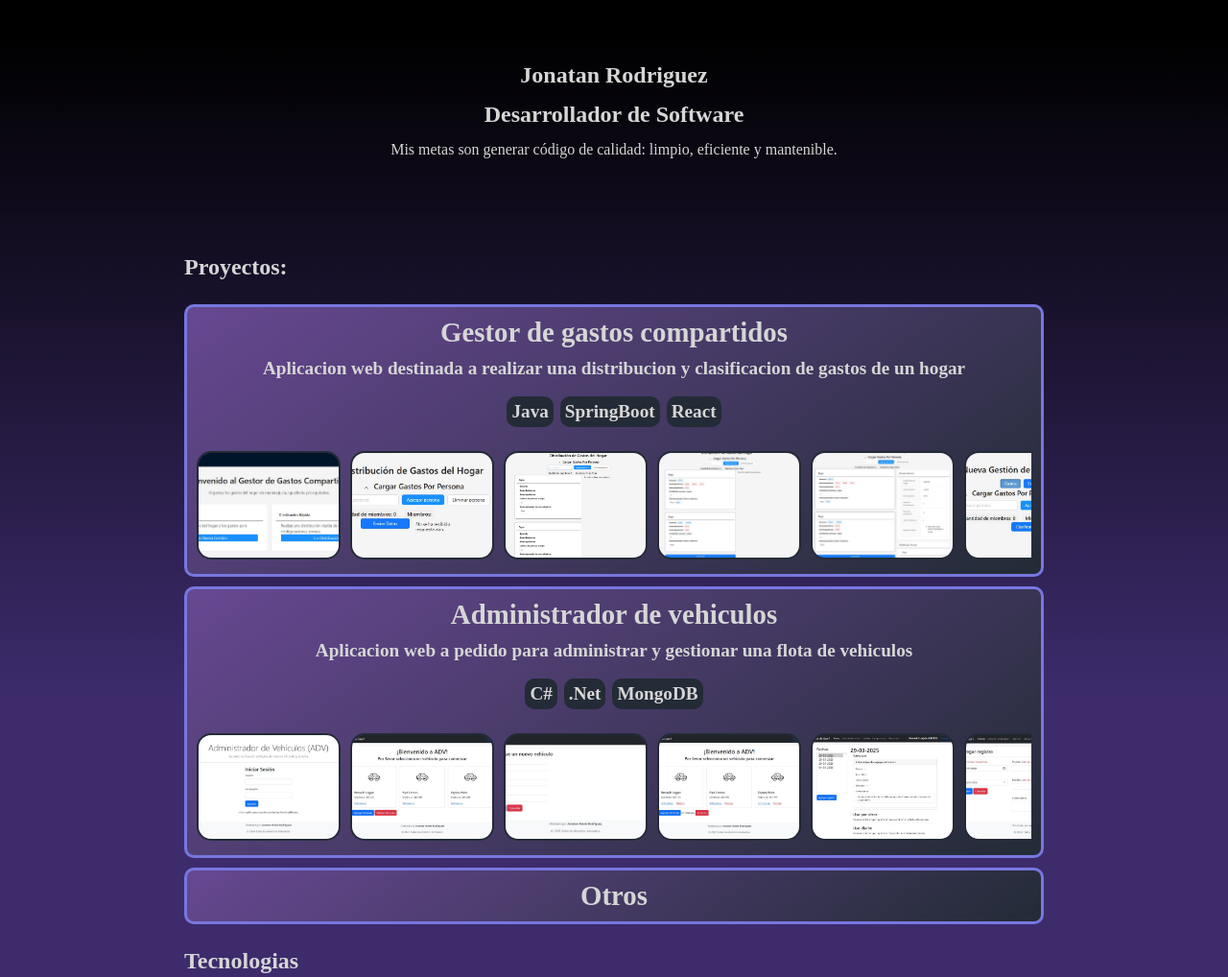
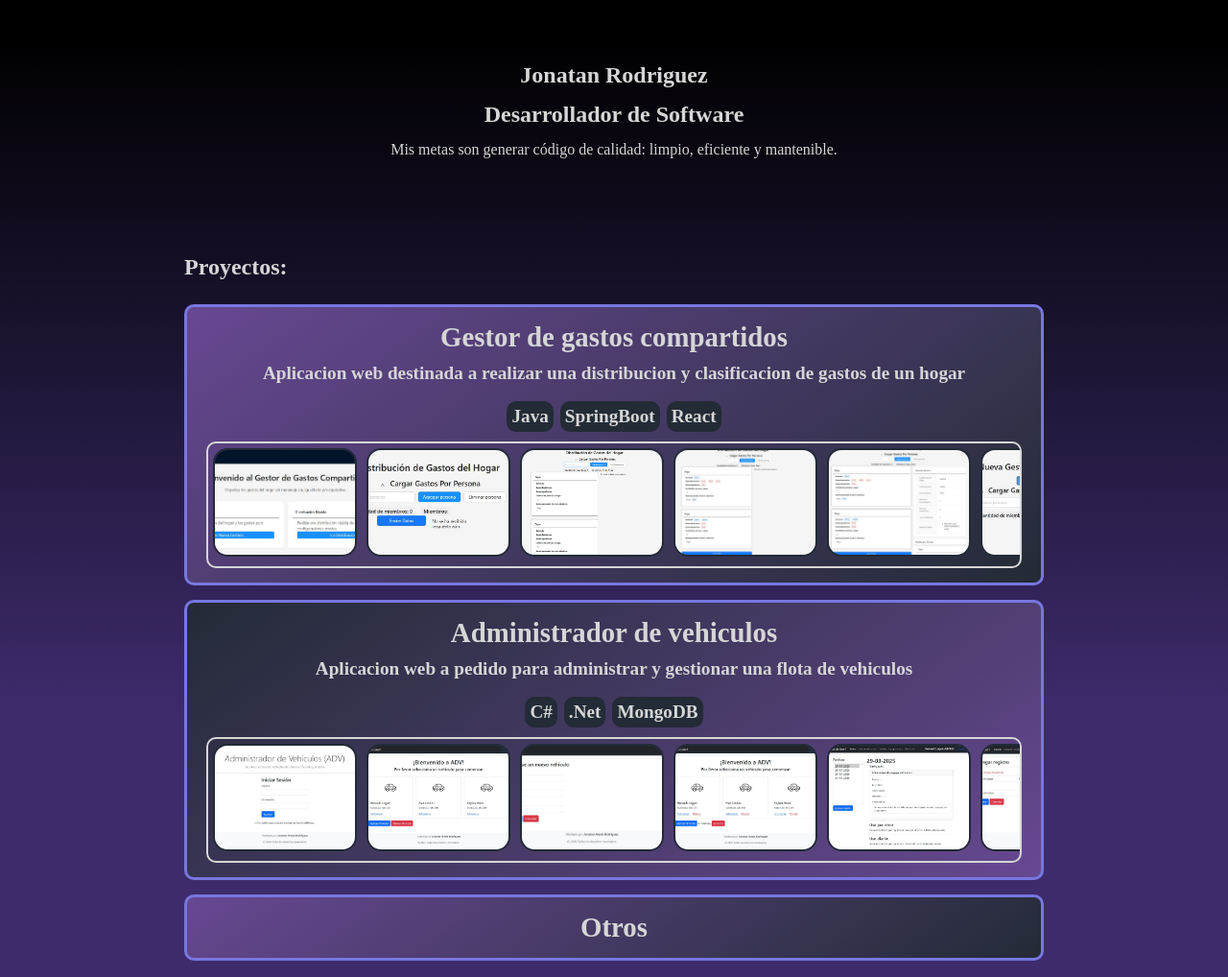
Before and after one commit to JonRodCode/Portfolio, a plain HTML site: page index.html in a window 1280 px wide. Shown: the top 1018 px of the page at 96% size. Drawn offline with Linux system fonts and the light colour scheme.

Commit message:
Avanzando

```diff
--- a/css/styles.css
+++ b/css/styles.css
@@ -57,12 +57,12 @@ main {
     flex-direction: column;
     justify-content: space-between;
     height: auto;
-    gap: 10px;
+    gap: 15px;
 }
 
 .proyecto {
-    padding-block: 10px ;
-    padding-inline: 10px;
+    padding-inline: 20px;
+    padding-block: 15px;
     background: linear-gradient(145deg, var(--fondo-box2), var(--fondo-box));
     border: solid 3px #7777df;
     border-radius: 10px;
@@ -73,6 +73,10 @@ main {
     width: 100%;
     align-items: center;
     gap: 10px;
+}
+
+.p2 {
+    background: linear-gradient(145deg, var(--fondo-box), var(--fondo-box2));
 }
 
 .proyecto-tecnologias{
@@ -90,7 +94,10 @@ main {
 }
 
 .proyecto-imagenes {
-  padding-block-start: 15px;
+  padding-block: 5px;
+  padding-inline: 5px;
+  border: solid 2px var(--texto-general);
+  border-radius: 10px;
   list-style: none;
   display: flex;
   flex-direction: row;
@@ -98,6 +105,7 @@ main {
   overflow: auto;
   gap: 10px;
   width: 100%;
+  max-width: 1100px;
 }
 
 .proyecto-imagenes img {
--- a/index.html
+++ b/index.html
@@ -57,7 +57,7 @@
                     </ul>
 
                 </div>
-                <div class="proyecto">
+                <div class="proyecto p2">
                     <h2>Administrador de vehiculos</h2>
                     <p>Aplicacion web a pedido para administrar y gestionar una flota de vehiculos</p>
 
```
